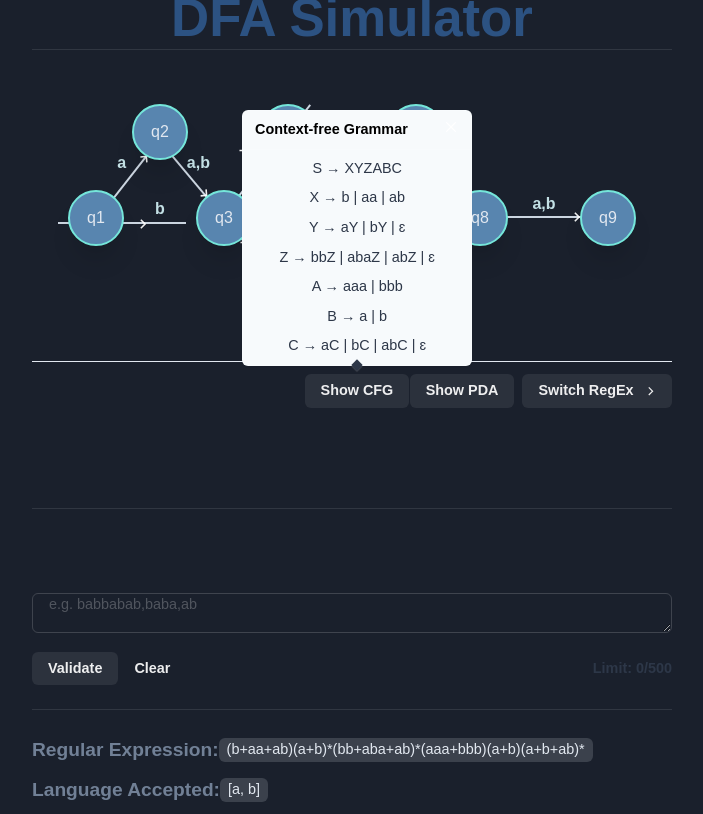
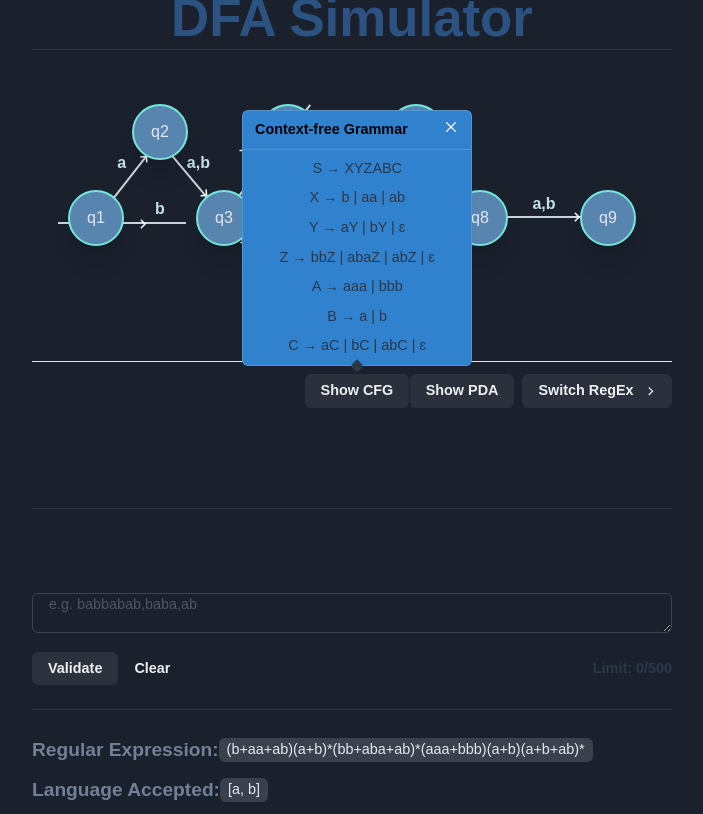
Before and after one commit to stiffmeister923/DFA-Simulator, a Next.js app: page / in a window 1280 px wide. Both pictures are taken after a click on the button "Show CFG". Shown: the whole page, without its empty margins (288-991 px from the left). Built offline with nearby package versions, Linux system fonts and the light colour scheme.

Commit message:
Update CFG.js

```diff
--- a/components/components/CFG.js
+++ b/components/components/CFG.js
@@ -28,7 +28,8 @@ const CFG = ({ prob2 }) => {
         <PopoverContent
           maxW={["17em", null, "16em", null, null, "16em"]}
           _focus=""
-          bg="gray.50"
+          bg="blue.500"
+          color="white"
           fontSize={["0.7em", "0.7em", "0.9em"]}
         >
           <PopoverArrow />
```
